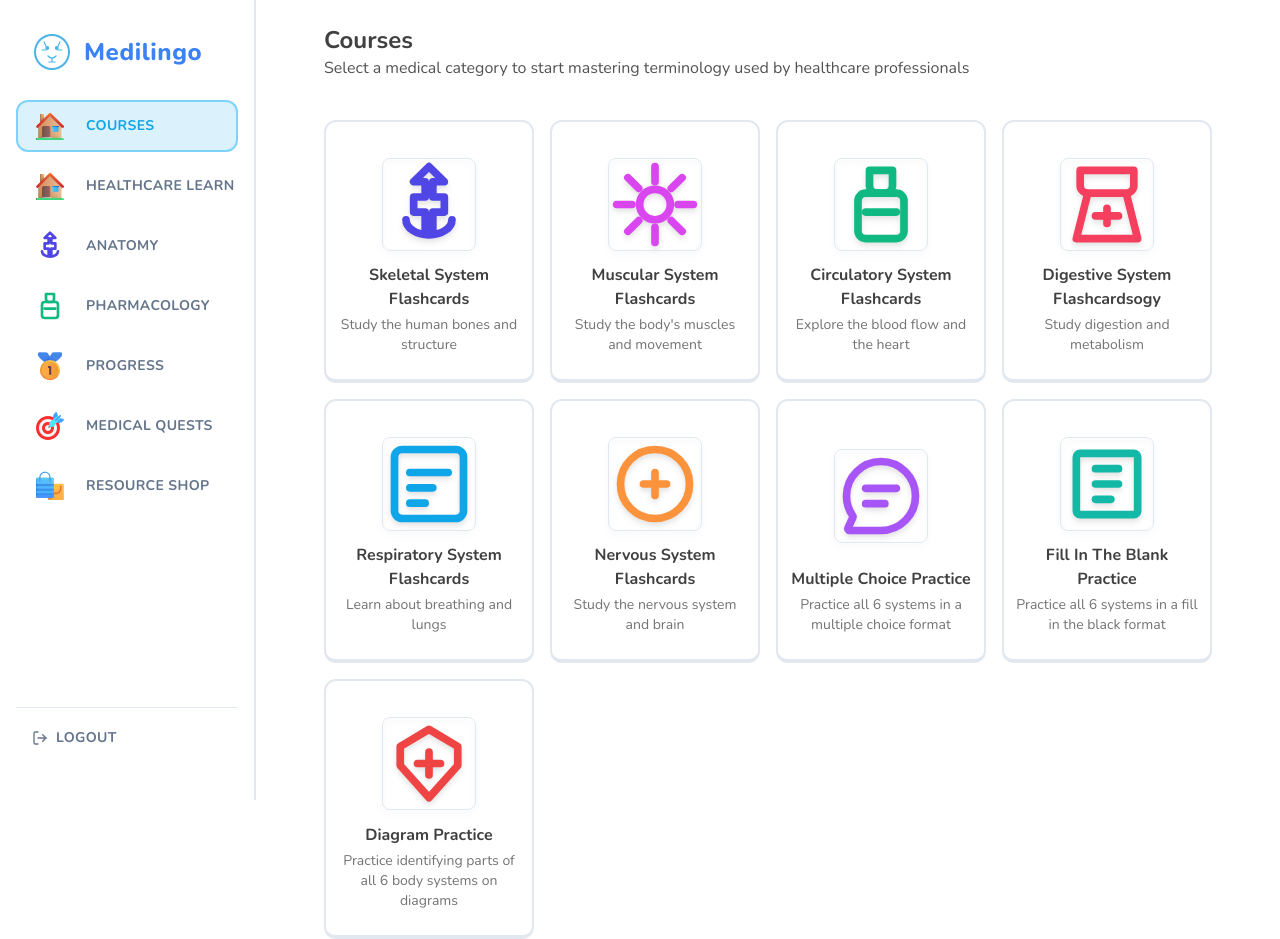
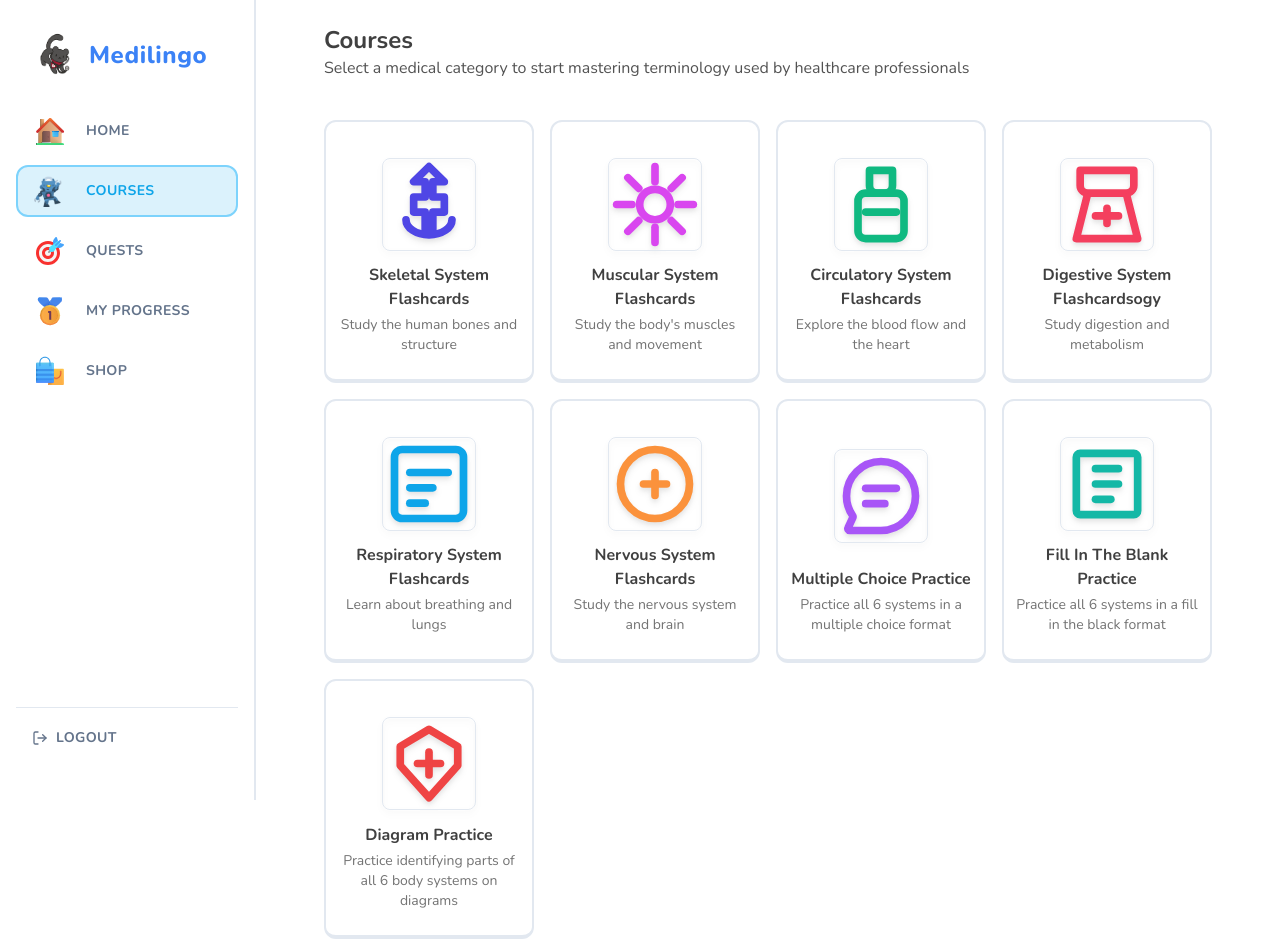
Before and after one commit to pontheazahraii/Medilingo, a Next.js app: page /courses in a window 1280 px wide. Built offline with nearby package versions, Linux system fonts and the light colour scheme; no server answers.

Commit message:
updated sidebar and added pete logo to folder

```diff
--- a/components/sidebar.tsx
+++ b/components/sidebar.tsx
@@ -23,7 +23,7 @@ export const Sidebar = ({ className }: SidebarProps) => {
 
       <Link href="/courses">
         <div className="flex items-center gap-x-3 pb-7 pl-4 pt-8">
-          <Image src="/mascot.svg" alt="Mascot" height={40} width={40} />
+          <Image src="/Pete_Alone_Logo.png" alt="Mascot" height={45} width={45} />
 
           <h1 className="text-2xl font-extrabold tracking-wide text-blue-500">
             Medilingo
@@ -34,17 +34,11 @@ export const Sidebar = ({ className }: SidebarProps) => {
 
 
       <div className="flex flex-1 flex-col gap-y-2">
-        <SidebarItem label="Courses" href="/courses" iconSrc="/learn.svg" />
-        <SidebarItem label="Healthcare Learn" href="/learn" iconSrc="/learn.svg" />
-        <SidebarItem label="Anatomy" href="/courses?category=anatomy" iconSrc="/anatomy-icon.svg" />
-        <SidebarItem label="Pharmacology" href="/courses?category=pharmacology" iconSrc="/pharma-icon.svg" />
-        <SidebarItem
-          label="Progress"
-          href="/progress"
-          iconSrc="/leaderboard.svg"
-        />
-        <SidebarItem label="Medical Quests" href="/quests" iconSrc="/quests.svg" />
-        <SidebarItem label="Resource Shop" href="/shop" iconSrc="/shop.svg" />
+        <SidebarItem label="Home" href="/learn" iconSrc="/learn.svg" />
+        <SidebarItem label="Courses" href="/courses" iconSrc="/robot.svg" />
+        <SidebarItem label="Quests" href="/quests" iconSrc="/quests.svg" />
+        <SidebarItem label="My Progress" href="/progress" iconSrc="/leaderboard.svg"/>
+        <SidebarItem label="Shop" href="/progress" iconSrc="/shop.svg" />
       </div>
 
       <div className="mb-2 mt-auto flex flex-col gap-y-2 border-t pt-2">
```
Also changed, not shown: app/(main)/progress/page.tsx (renamed from app/(main)/quests/page.tsx), public/Pete_Alone_Logo.png (added).
